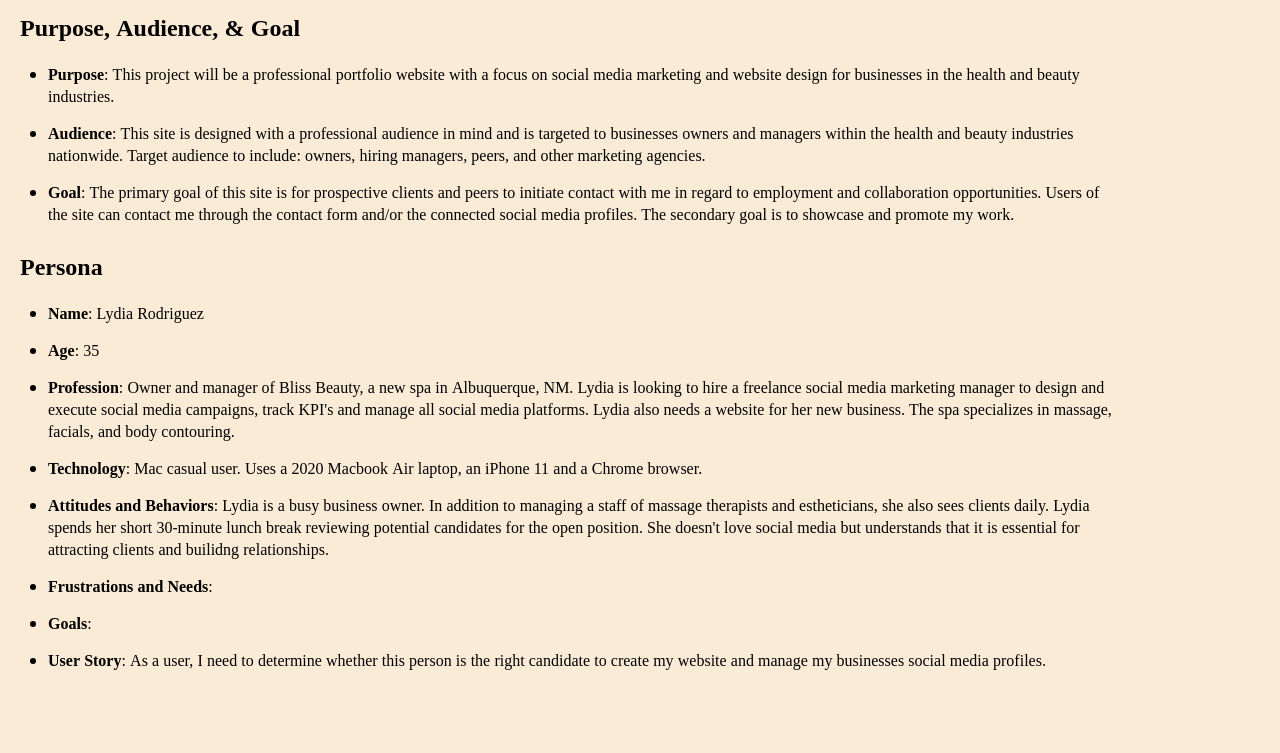
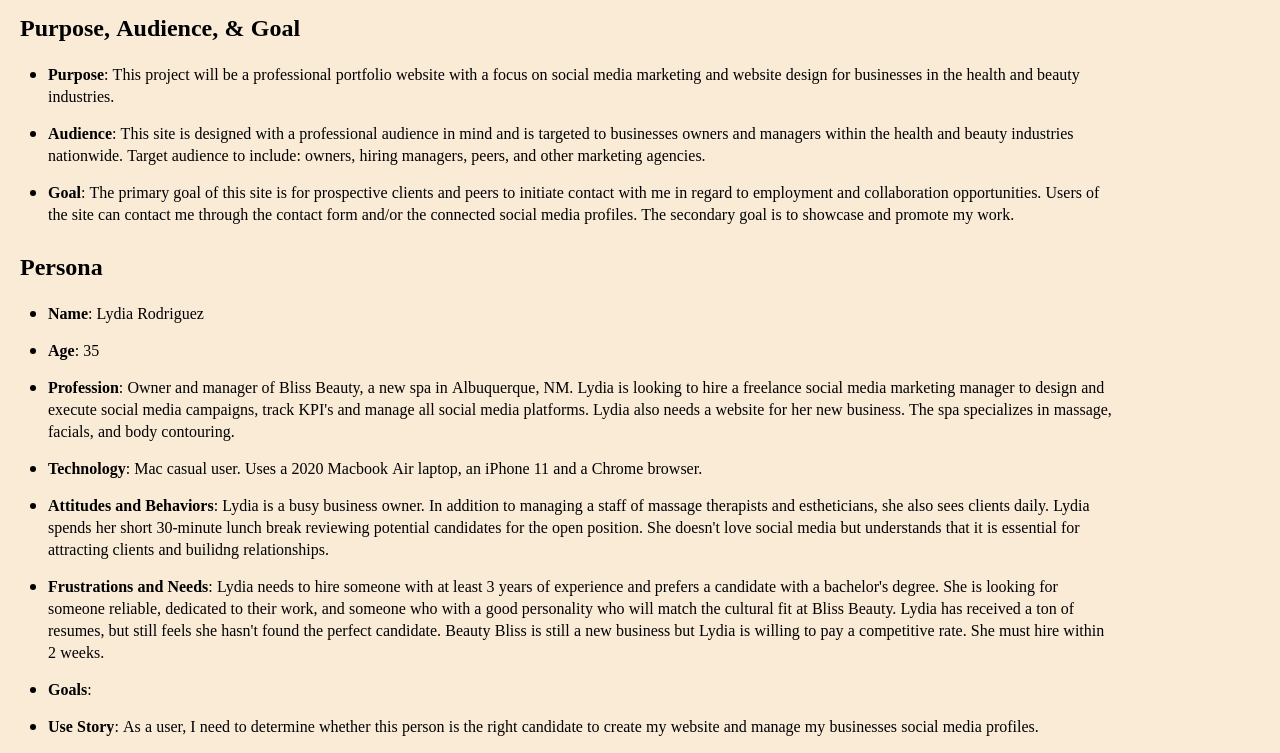
Before and after one commit to bmeza1/pwp-brandi, a plain HTML site: page public_html/documentation/milestone-1.html in a window 1280 px wide. Shown: the part 97-850 px from the top of the page. Before the commit the page ends 800 px from the top, so only its background shows below. Drawn offline with Linux system fonts and the light colour scheme.

Commit message:
final updates

```diff
--- a/public_html/documentation/milestone-1.html
+++ b/public_html/documentation/milestone-1.html
@@ -9,17 +9,16 @@
 
     <body>
         <h1>PWP Milestone One</h1>
-
-        <p>
+        <article>
             <h2>Purpose, Audience, & Goal</h2>
             <ul>
                 <li> <strong>Purpose</strong>: This project will be a professional portfolio website with a focus on social media marketing and website design for businesses in the health and beauty industries. </li>
                 <li> <strong>Audience</strong>: This site is designed with a professional audience in mind and is targeted to businesses owners and managers within the health and beauty industries nationwide. Target audience to include: owners, hiring managers, peers, and other marketing agencies.  </li>
                 <li> <strong>Goal</strong>: The primary goal of this site is for prospective clients and peers to initiate contact with me in regard to employment and collaboration opportunities. Users of the site can contact me through the contact form and/or the connected social media profiles. The secondary goal is to showcase and promote my work. </li>
             </ul>
-        </p>
+        </article>
 
-        <p>
+        <article>
              <h2>Persona</h2>
             <ul>
                 <li><strong>Name</strong>: Lydia Rodriguez </li>
@@ -27,12 +26,11 @@
                 <li><strong>Profession</strong>: Owner and manager of Bliss Beauty, a new spa in Albuquerque, NM. Lydia is looking to hire a freelance social media marketing manager to design and execute social media campaigns, track KPI's and manage all social media platforms. Lydia also needs a website for her new business. The spa specializes in massage, facials, and body contouring. </li>
                 <li><strong>Technology</strong>: Mac casual user. Uses a 2020 Macbook Air laptop, an iPhone 11 and a Chrome browser. </li>
                 <li><strong>Attitudes and Behaviors</strong>: Lydia is a busy business owner. In addition to managing a staff of massage therapists and estheticians, she also sees clients daily. Lydia spends her short 30-minute lunch break reviewing potential candidates for the open position. She doesn't love social media but understands that it is essential for attracting clients and builidng relationships. </li>
-                <li><strong>Frustrations and Needs</strong>: </li>
+                <li><strong>Frustrations and Needs</strong>: Lydia needs to hire someone with at least 3 years of experience and prefers a candidate with a bachelor's degree. She is looking for someone reliable, dedicated to their work, and someone who with a good personality who will match the cultural fit at Bliss Beauty. Lydia has received a ton of resumes, but still feels she hasn't found the perfect candidate. Beauty Bliss is still a new business but Lydia is willing to pay a competitive rate. She must hire within 2 weeks. </li>
                 <li><strong>Goals</strong>: </li>
-                <li><strong>User Story</strong>: As a user, I need to determine whether this person is the right candidate to create my website and manage my businesses social media profiles.</li>
+                <li><strong>Use Story</strong>: As a user, I need to determine whether this person is the right candidate to create my website and manage my businesses social media profiles.</li>
             </ul>
-        </p>
-
+        </article>
 
     </body>
 </html>
```
